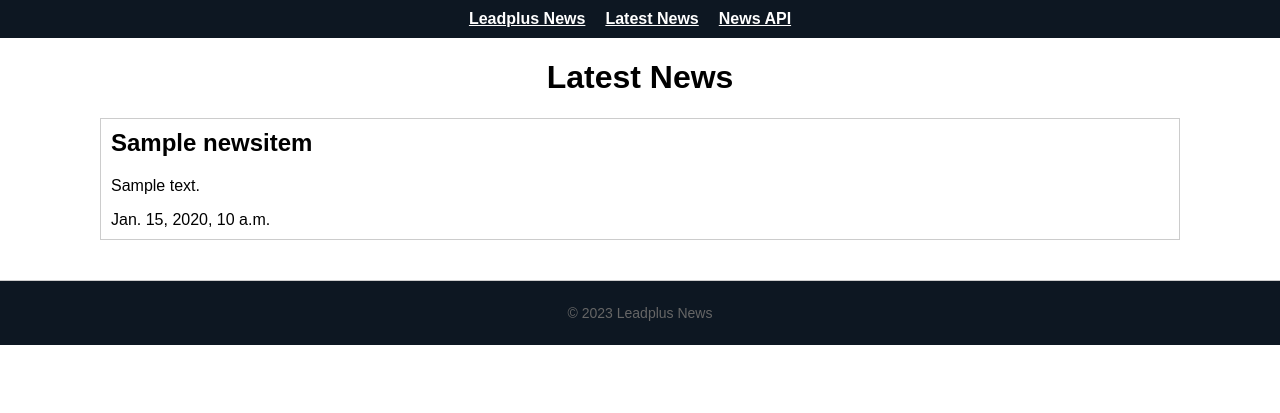
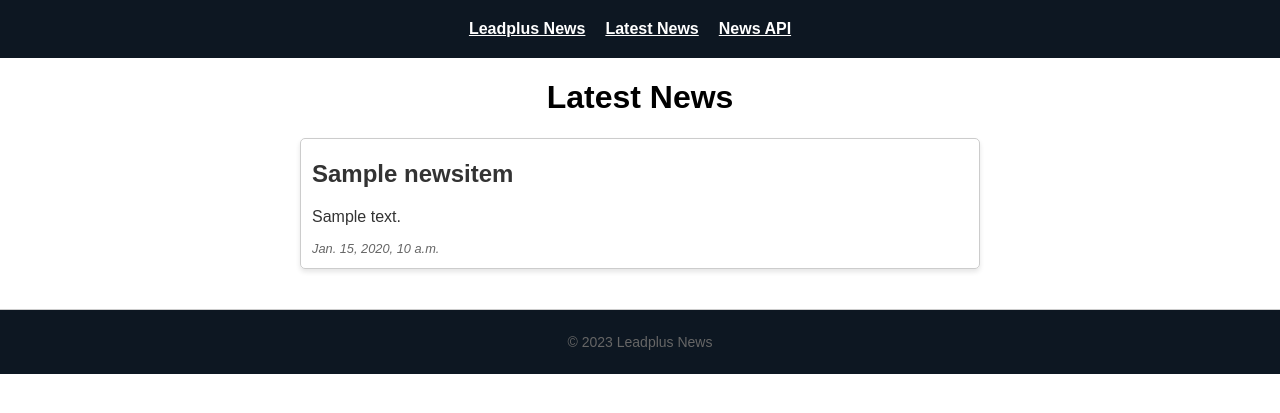
Before and after one commit to JohnnyZhao/leadplus_news, a Django app: page / in a window 1280 px wide. Shown: the top 413 px of the page. Run offline with Django 4.2, Linux system fonts and the light colour scheme; tables that the repository leaves empty hold one stand-in row (values such as "Sample post").

Commit message:
style of latest news page updated

```diff
--- a/news/static/news/css/main.css
+++ b/news/static/news/css/main.css
@@ -10,7 +10,7 @@ body {
   align-items: center;
   background-color: #0d1722;
   color: #fff;
-  padding: 10px 20px;
+  padding: 20px;
 }
 
 .navbar a {
@@ -21,24 +21,54 @@ body {
 
 .container {
   max-width: 1200px;
-  margin: 0 auto;
+  margin: 0 200px;
   padding: 0 100px;
 }
 
 .news-item {
   border: 1px solid #ccc;
-  padding: 10px;
+  padding: 1px;
   margin-bottom: 20px;
+  border-radius: 5px;
+  overflow: hidden;
+  box-shadow: 0px 3px 5px rgba(0, 0, 0, 0.1);
+}
+
+.news-item:hover {
+  border: 1px solid #ADD8E6;
+}
+
+.news-item-link {
+  text-decoration: none;
+  padding: 20px 10px 10px;
+  display: block;
+  color: #333;
+  transition: background-color 0.2s ease-in-out;
+}
+
+.news-item-link:hover {
+  background-color: #f0f8ff;
 }
 
 .news-item h2 {
   font-size: 1.5rem;
+  line-height: 1.2;
   margin-top: 0;
+  margin-bottom: 10px;
 }
 
 .news-item p {
-  margin-bottom: 0;
+  font-size: 1rem;
+  margin-bottom: 10px;
+  line-height: 1.5;
 }
+
+.news-item small {
+  font-size: 0.8rem;
+  font-style: italic;
+  color: #666;
+}
+
 
 .footer {
   text-align: center;
--- a/news/templates/news/latest.html
+++ b/news/templates/news/latest.html
@@ -8,9 +8,11 @@
       {% for news_item in news_items %}
       <li class="news-item">
         {% autoescape off %}
+        <a href="{{news_item.url}}" target="_blank" class="news-item-link">
           <h2>{{ news_item.title }}</h2>
           <p>{{ news_item.description }}</p>
-          <p>{{ news_item.published_at }}</p>
+          <small>{{ news_item.published_at }}</small>
+        </a>
         {% endautoescape %}
       </li>
       {% endfor %}
```
